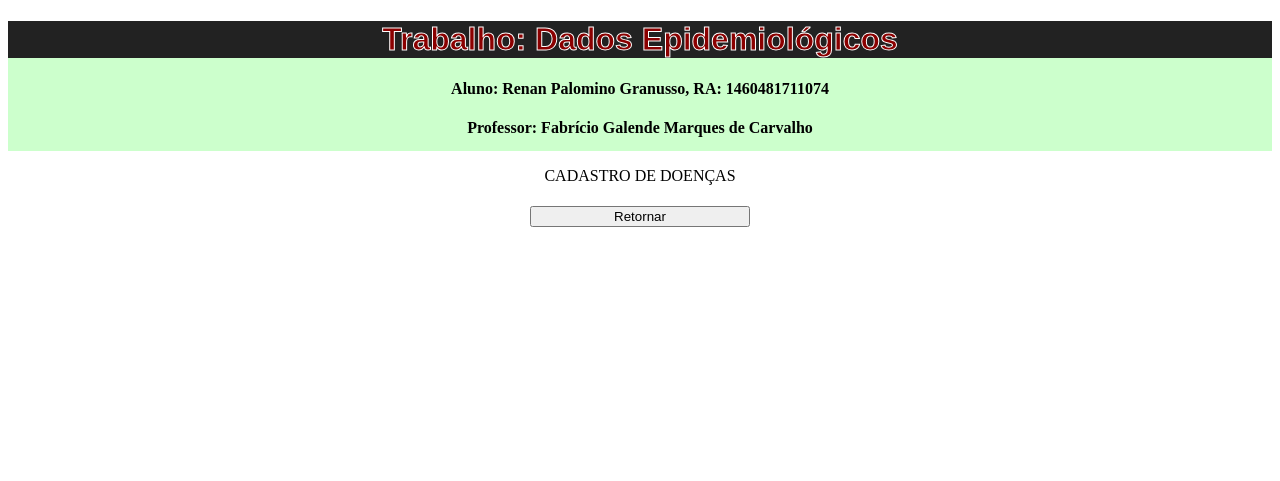
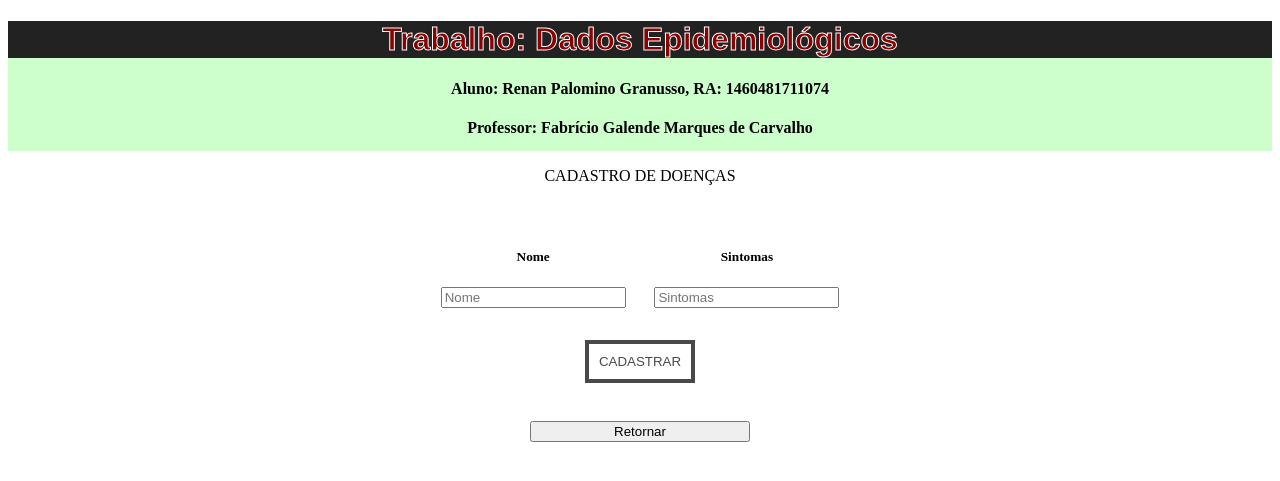
Before and after one commit to renangranusso/Projeto_dados_epidemiologicos, a Flask app: page /cadastro_doenca in a window 1280 px wide. Shown: the top 481 px of the page. Run offline with Flask 2, Linux system fonts and the light colour scheme.

Commit message:
Atualização 13

```diff
--- a/app/templates/cadastro_doenca.html
+++ b/app/templates/cadastro_doenca.html
@@ -15,6 +15,21 @@
         <div id ='Cadastros'>
             <p>CADASTRO DE DOENÇAS</p>
         </div>
+
+        <form action="" id='Adicionar' method="post">
+            <div class="Add_data">
+                <p><h5>Nome</h5></p>
+                <input type="text" name="" id="" placeholder="Nome">
+            </div>
+            <div class="Add_doenca_assoc">
+                <p><h5>Sintomas</h5></p>
+                <input type="text" name="" id="" placeholder="Sintomas">
+            </div>
+            <br>
+            <div id="BTN_add">
+                <button class="button">Cadastrar</button>
+            </div>
+        </form>
         <div id ="btn_retorno">
             <a href="index"><button class="Retorno" style="width:220px"> Retornar</button></a>
         </div>
```
Also changed, not shown: app/templates/visualizacao_doencas.html (+12 -0 lines).
